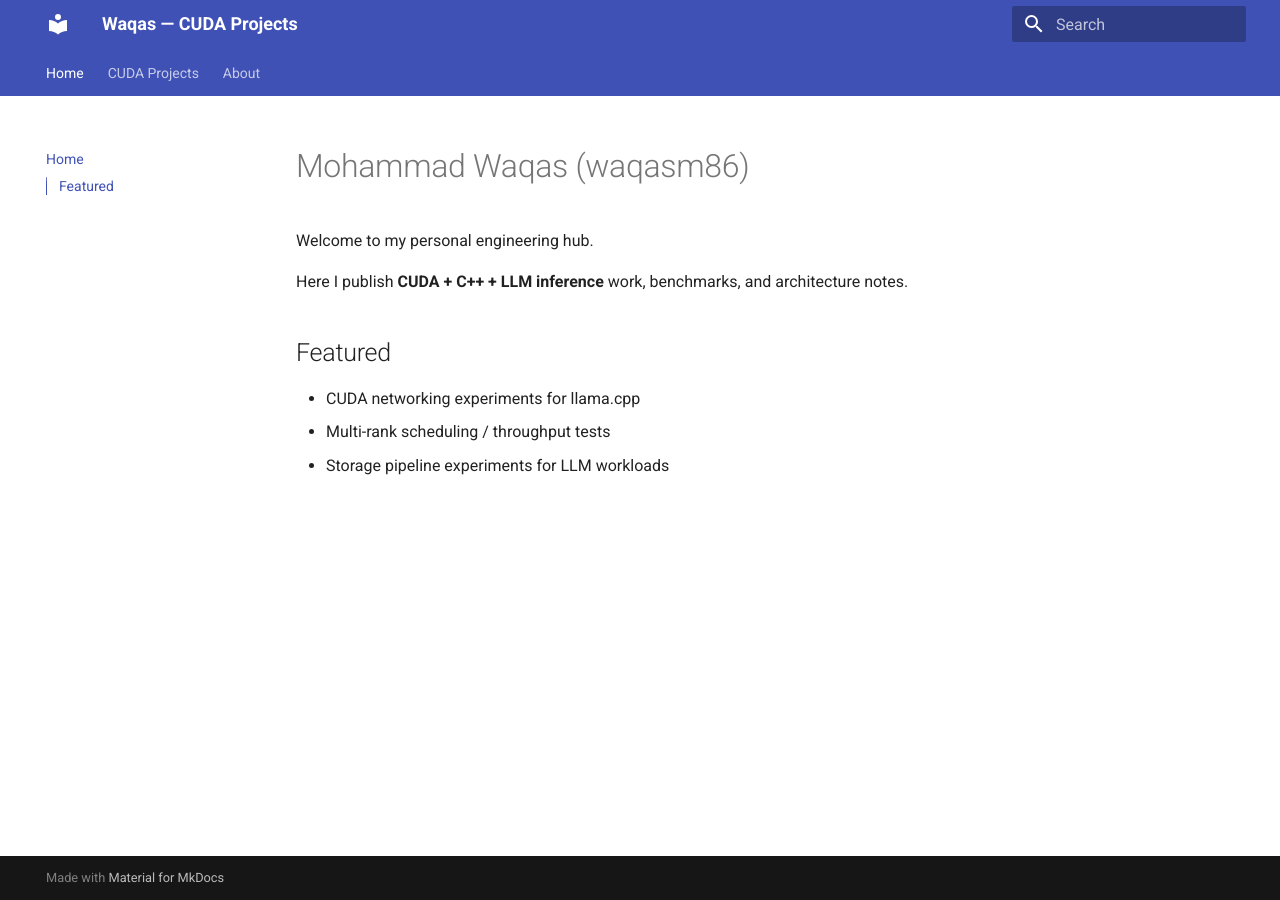
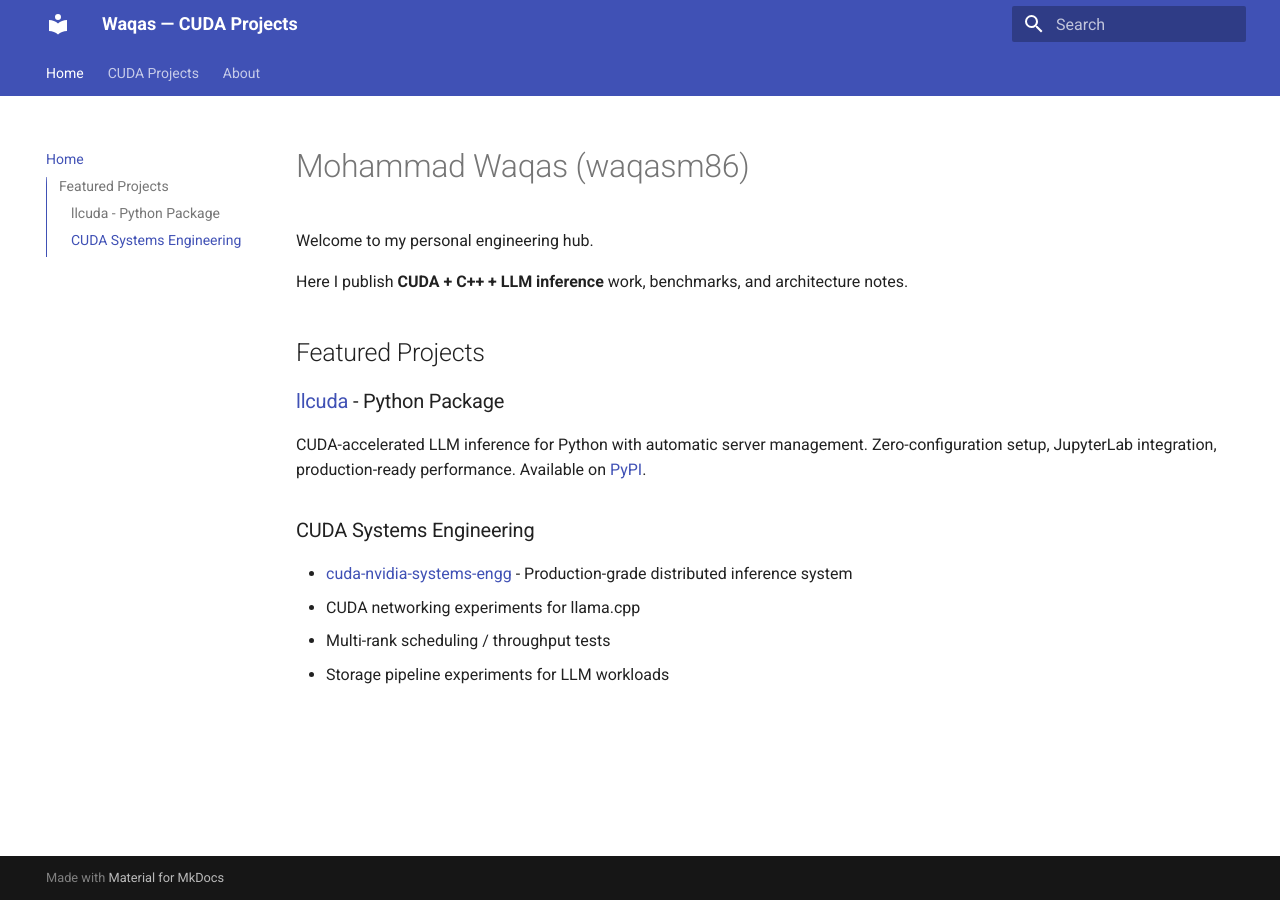
Before and after one commit to waqasm86/waqasm86.github.io, an MkDocs documentation site: the page built from docs/index.md, in a window 1280 px wide. Built offline with MkDocs 1.6.1 and Material for MkDocs 9.7.7, drawn with Linux system fonts in a browser that asks for light colours.

Commit message:
Add llcuda to homepage for SEO backlink
- Featured llcuda Python package prominently on homepage
- Added direct links to GitHub repository and PyPI
- Creates backlink to improve Google indexing
- Reorganized featured projects section

```diff
--- a/docs/index.md
+++ b/docs/index.md
@@ -4,7 +4,13 @@ Welcome to my personal engineering hub.
 
 Here I publish **CUDA + C++ + LLM inference** work, benchmarks, and architecture notes.
 
-## Featured
+## Featured Projects
+
+### [llcuda](https://github.com/waqasm86/llcuda) - Python Package
+CUDA-accelerated LLM inference for Python with automatic server management. Zero-configuration setup, JupyterLab integration, production-ready performance. Available on [PyPI](https://pypi.org/project/llcuda/).
+
+### CUDA Systems Engineering
+- [cuda-nvidia-systems-engg](projects/cuda-nvidia-systems-engg.md) - Production-grade distributed inference system
 - CUDA networking experiments for llama.cpp
 - Multi-rank scheduling / throughput tests
 - Storage pipeline experiments for LLM workloads
```
